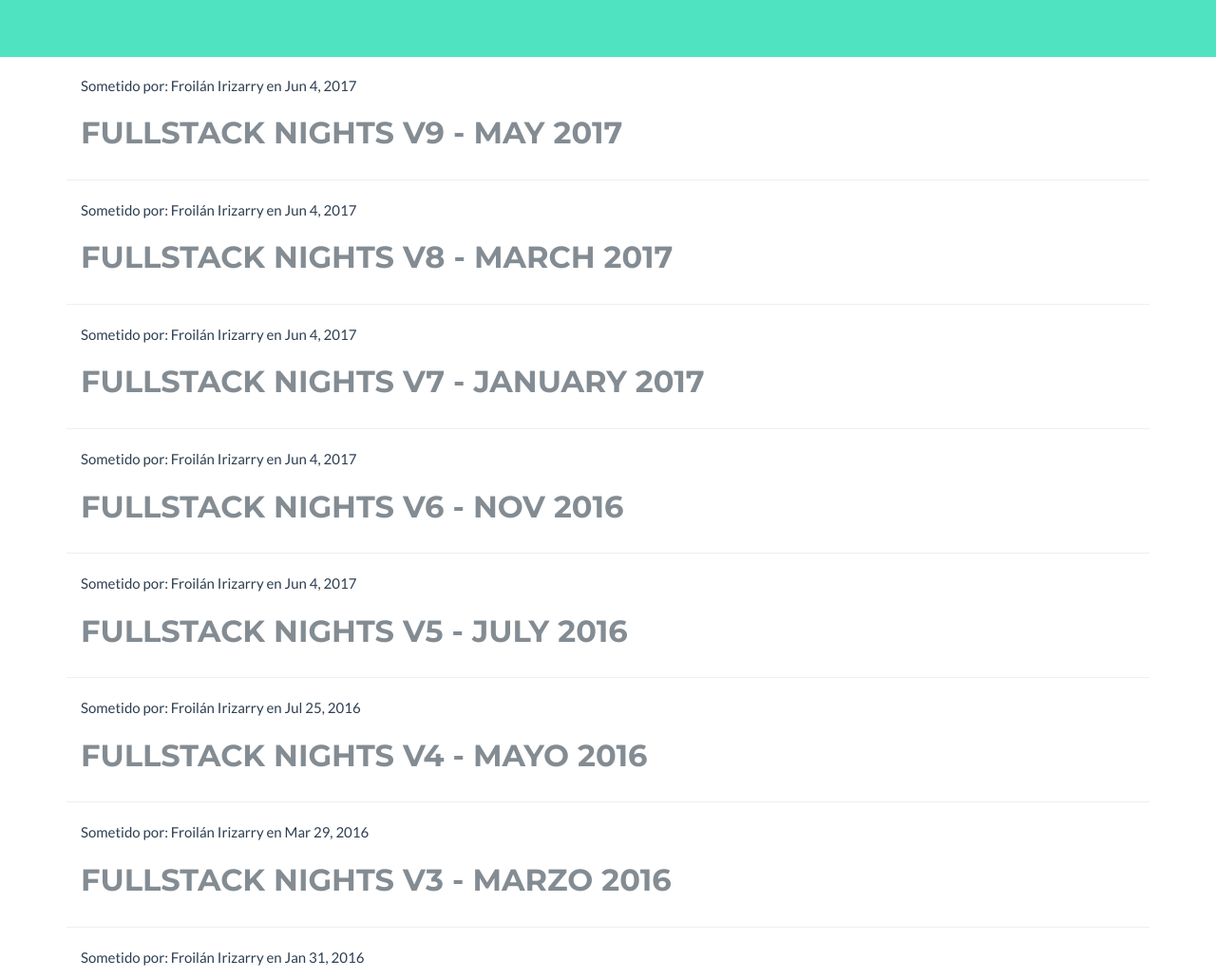
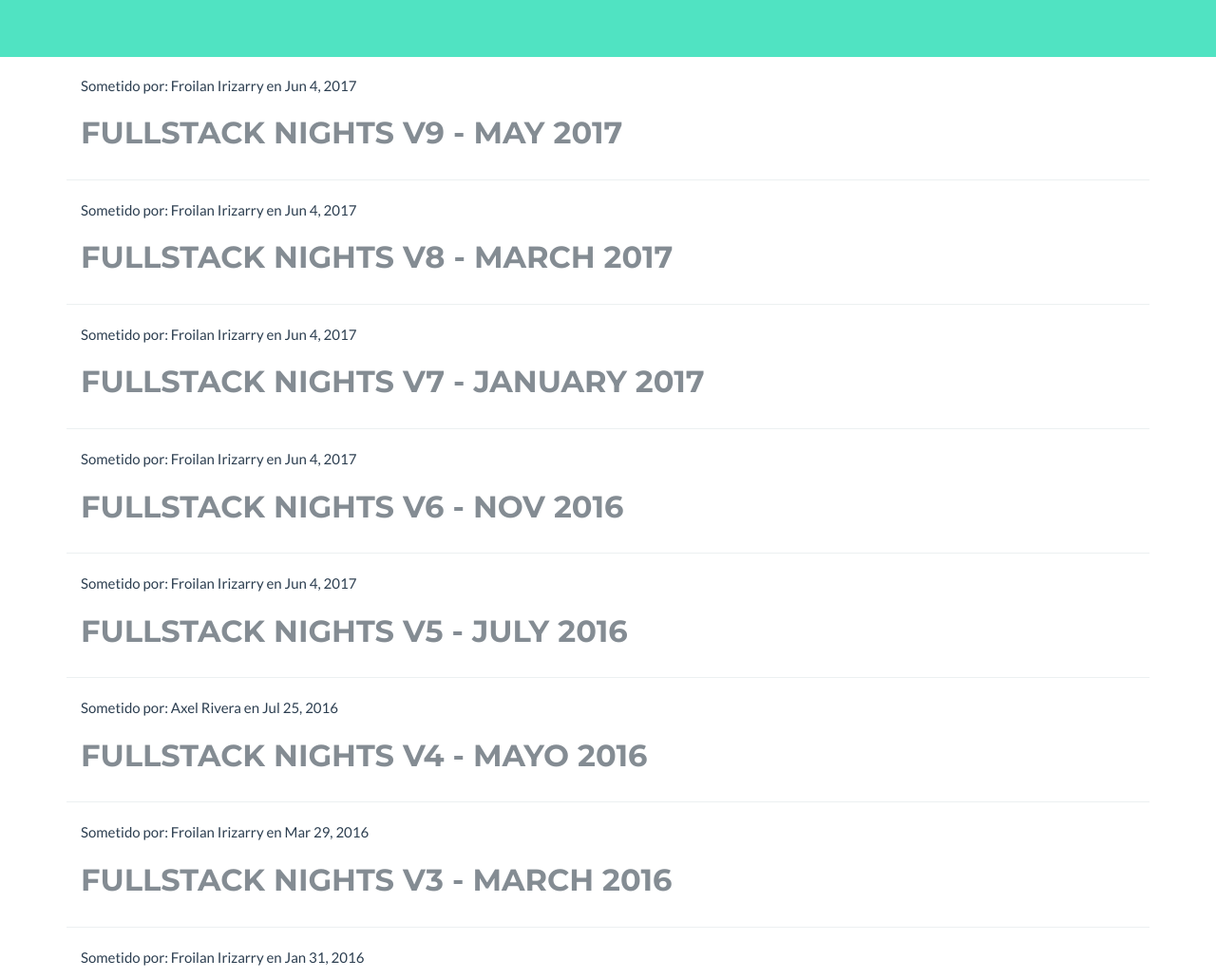
Before and after one commit to fullstacknights/fullstacknights.github.io, a Jekyll site: the page built from videos.html, in a window 1280 px wide and 1400 px high. Shown: the part 367-1397 px from the top of the window at 95% size. Built offline with Jekyll 4.4.1, drawn with Linux system fonts in a browser that asks for light colours; some of the changed text lies outside the part shown.

Commit message:
Author will now show for each post. Set months in title to all be in English.

```diff
--- a/_posts/2016-03-29-fullstack-nights-v3-videos.md
+++ b/_posts/2016-03-29-fullstack-nights-v3-videos.md
@@ -1,6 +1,6 @@
 ---
 layout: post
-title: "Fullstack Nights v3 - Marzo 2016"
+title: "Fullstack Nights v3 - March 2016"
 date: 2016-03-29
 categories: fsn videos
 author: Froilan Irizarry
--- a/videos.html
+++ b/videos.html
@@ -7,7 +7,7 @@
   {% for post in site.posts %}
   <div class="row top-buttom-buffer">
       <div class="col-lg-12">
-        <span class="post-meta">Sometido por: Froilán Irizarry en {{ post.date | date: "%b %-d, %Y" }}</span>
+        <span class="post-meta">Sometido por: {{ post.author }} en {{ post.date | date: "%b %-d, %Y" }}</span>
         <h2>
           <a class="post-link" href="{{ post.url | prepend: site.baseurl }}">{{ post.title }}</a>
         </h2>
```
